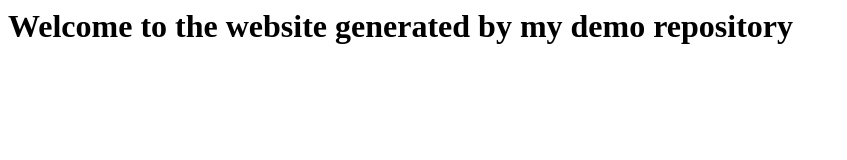
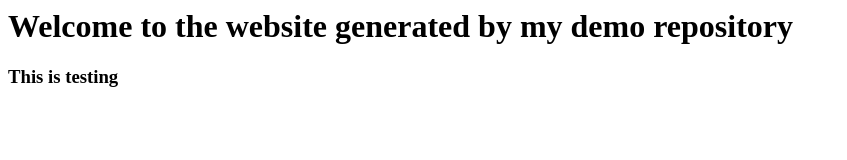
Before and after one commit to lensman-zest/demo-repository, a website: page index.html in a window 1280 px wide. Shown: the whole page, without its empty margins (0-847 px from the left). Drawn offline with Linux system fonts and the light colour scheme.

Commit message:
Implement feature

```diff
--- a/index.html
+++ b/index.html
@@ -1 +1,2 @@
 <h1>Welcome to the website generated by my demo repository</h1>
+<h3>This is testing</h3>
```
